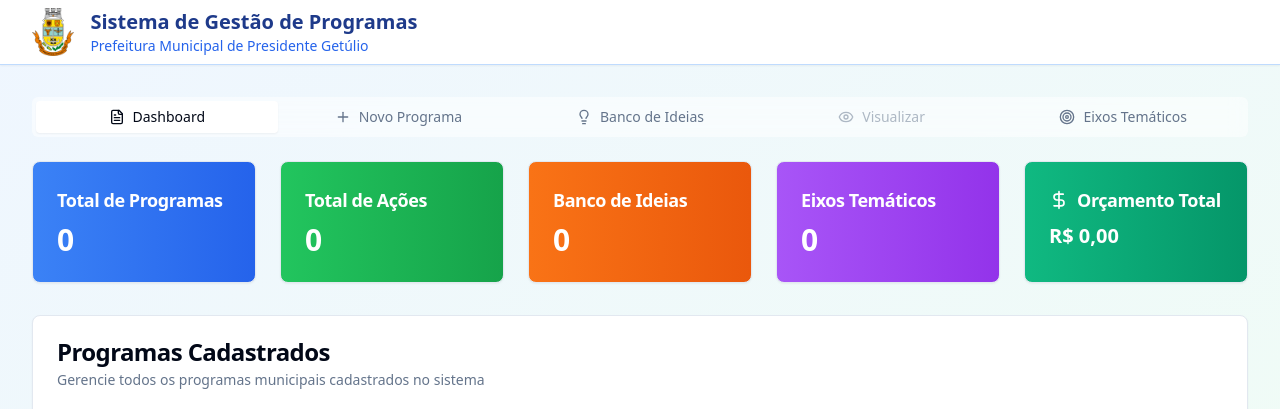
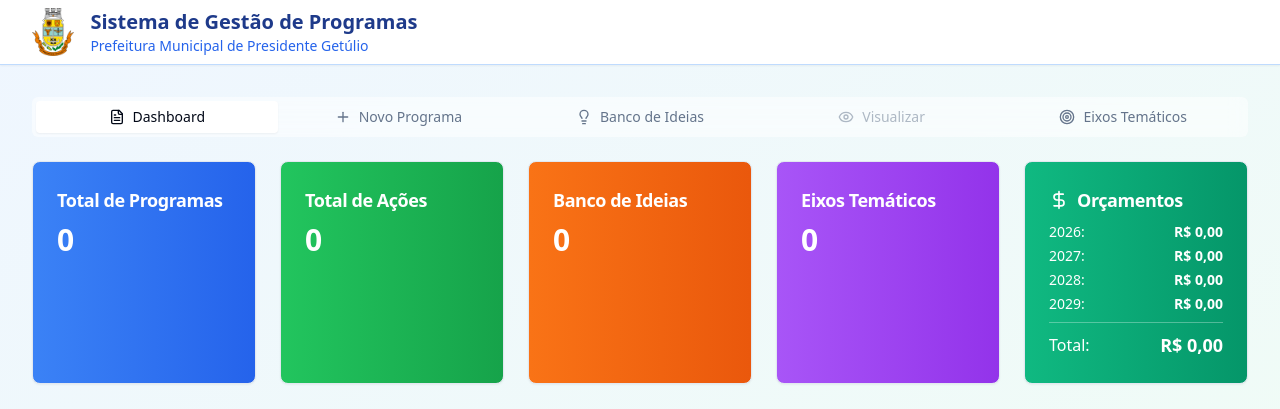
Before and after one commit to leosoliz/sistema-gestao-ppa, a React (Vite) app: page / in a window 1280 px wide. Shown: the top 409 px of the page. Built offline with nearby package versions, Linux system fonts and the light colour scheme; no server answers; the database is empty.

Commit message:
feat: Add yearly budget summaries to dashboard
Adds yearly budget summaries (2026, 2027, 2028, 2029) to the dashboard, in addition to the overall total budget.  Aggregates the budget information into a single card for better organization.

```diff
--- a/src/components/dashboard/DashboardSummary.tsx
+++ b/src/components/dashboard/DashboardSummary.tsx
@@ -18,17 +18,23 @@ const formatCurrency = (value: number) => {
   });
 };
 
+const parseCurrency = (value: string | undefined | null): number => {
+    if (!value) return 0;
+    return parseFloat(value.replace(/[^\d,]/g, '').replace(',', '.') || '0');
+};
+
 export const DashboardSummary = ({ programs, ideas, eixos }: DashboardSummaryProps) => {
-  const totalBudget = programs.reduce((total, program) => {
-    const programBudget = program.acoes.reduce((programTotal, action) => {
-      const totalOrc =
-        [action.orcamento2026, action.orcamento2027, action.orcamento2028, action.orcamento2029]
-          .map(x => parseFloat((x || "0").replace(/[^\d,]/g, '').replace(',', '.') || '0'))
-          .reduce((sum, val) => sum + val, 0);
-      return programTotal + totalOrc;
-    }, 0);
-    return total + programBudget;
-  }, 0);
+  const budgetByYear = programs.reduce((acc, program) => {
+    program.acoes.forEach(action => {
+      acc.budget2026 += parseCurrency(action.orcamento2026);
+      acc.budget2027 += parseCurrency(action.orcamento2027);
+      acc.budget2028 += parseCurrency(action.orcamento2028);
+      acc.budget2029 += parseCurrency(action.orcamento2029);
+    });
+    return acc;
+  }, { budget2026: 0, budget2027: 0, budget2028: 0, budget2029: 0 });
+
+  const totalBudget = budgetByYear.budget2026 + budgetByYear.budget2027 + budgetByYear.budget2028 + budgetByYear.budget2029;
 
   return (
     <div className="grid grid-cols-1 md:grid-cols-2 lg:grid-cols-5 gap-6 mb-8">
@@ -71,16 +77,38 @@ export const DashboardSummary = ({ programs, ideas, eixos }: DashboardSummaryPro
       </Card>
 
       <Card className="bg-gradient-to-r from-emerald-500 to-emerald-600 text-white">
-        <CardHeader className="pb-2 flex flex-row items-center space-y-0">
+        <CardHeader className="pb-2">
           <CardTitle className="text-lg flex items-center gap-2">
             <DollarSign className="h-5 w-5" />
-            Orçamento Total
+            Orçamentos
           </CardTitle>
         </CardHeader>
         <CardContent>
-          <p className="text-xl font-bold" title={formatCurrency(totalBudget)}>
-            {formatCurrency(totalBudget)}
-          </p>
+          <div className="space-y-1 text-sm">
+            <div className="flex justify-between">
+              <span>2026:</span>
+              <span className="font-semibold">{formatCurrency(budgetByYear.budget2026)}</span>
+            </div>
+            <div className="flex justify-between">
+              <span>2027:</span>
+              <span className="font-semibold">{formatCurrency(budgetByYear.budget2027)}</span>
+            </div>
+            <div className="flex justify-between">
+              <span>2028:</span>
+              <span className="font-semibold">{formatCurrency(budgetByYear.budget2028)}</span>
+            </div>
+            <div className="flex justify-between">
+              <span>2029:</span>
+              <span className="font-semibold">{formatCurrency(budgetByYear.budget2029)}</span>
+            </div>
+          </div>
+          <hr className="my-2 border-white/30" />
+          <div className="flex justify-between items-center">
+            <span className="text-base font-medium">Total:</span>
+            <p className="text-lg font-bold">
+              {formatCurrency(totalBudget)}
+            </p>
+          </div>
         </CardContent>
       </Card>
     </div>
```
